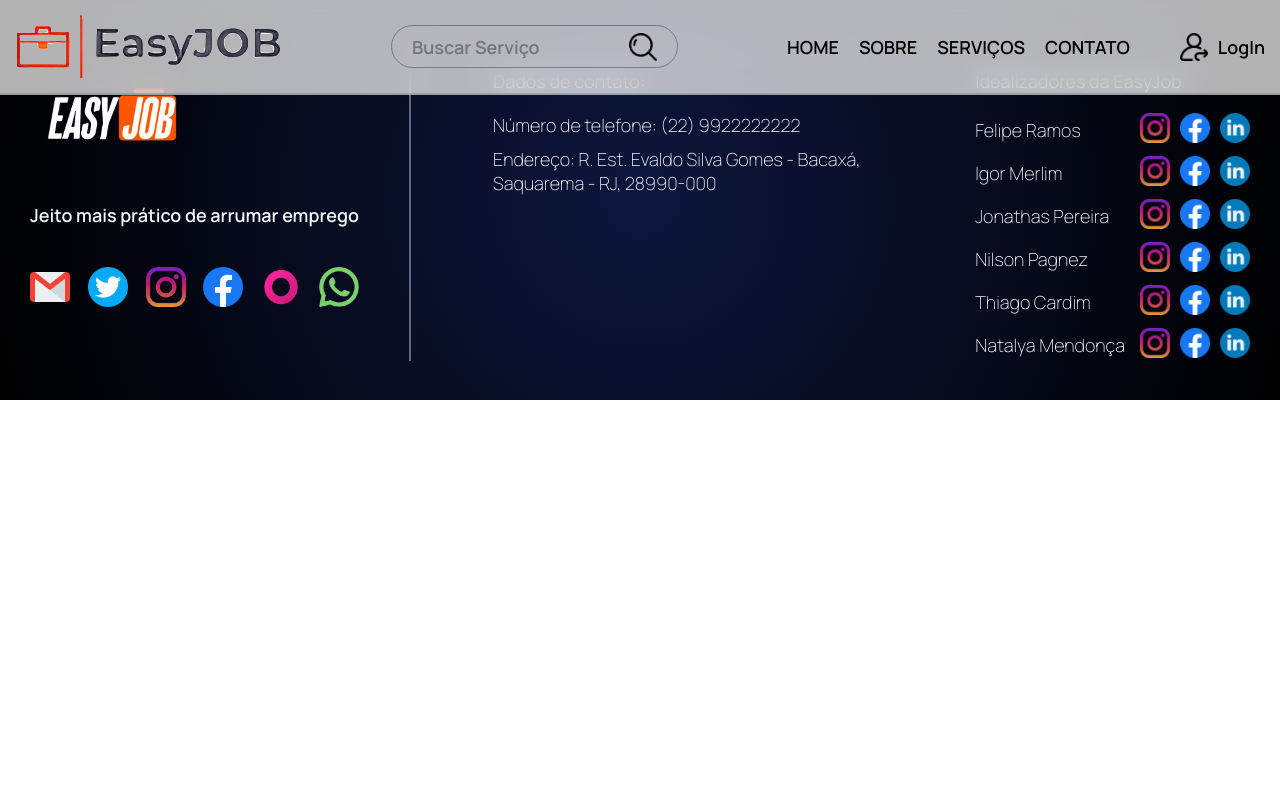
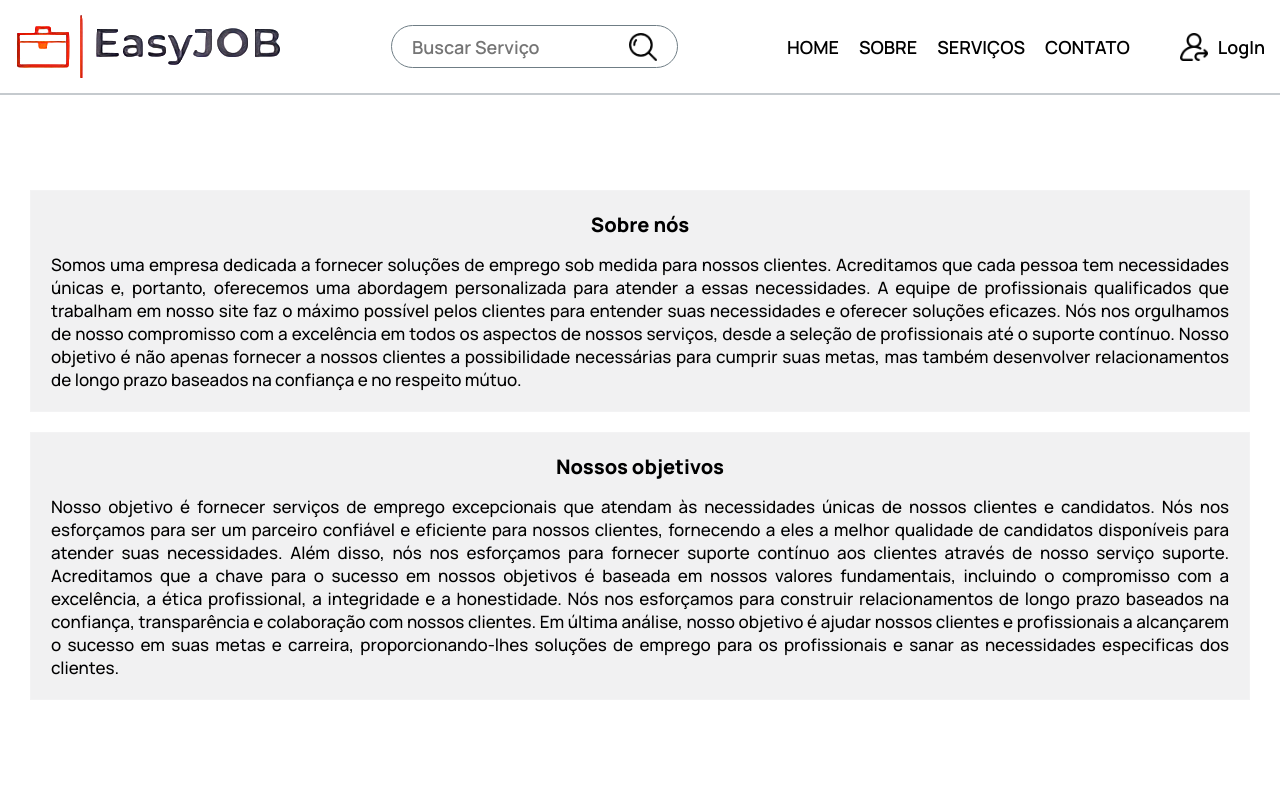
Before and after one commit to NilsonPagnez/easyjob_login, a React (Create React App) app in the folder client/: page /Sobre in a window 1280 px wide. Shown: the top 800 px of the page. Built offline with nearby package versions, Linux system fonts and the light colour scheme.

Commit message:
Página de Sobre criada

```diff
--- a/client/src/App.js
+++ b/client/src/App.js
@@ -1,8 +1,10 @@
 import './App.css';
-import Header from './Containers/Header/Header';
-import Home from './Pages/Home/Home';
+import Header from './Containers/Header/Header.jsx';
+import Home from './Pages/Home/Home.jsx';
 import { BrowserRouter, Route, Routes } from "react-router-dom";
-import Footer from './Containers/Footer/Footer';
+import Footer from './Containers/Footer/Footer.jsx';
+import LoginForms from './Pages/Login/LoginForms.jsx';
+import Sobre from './Pages/Sobre/Sobre.jsx';
 
 function App() {
   return (
@@ -10,6 +12,8 @@ function App() {
       <Header />
       <Routes>
         <Route path='/' element={<Home/>}/>
+        <Route path='/Login' element={<LoginForms/>}/>
+        <Route path='/Sobre' element={<Sobre/>}/>
 
       </Routes>
       <Footer/>
--- a/client/src/Containers/Header/Header.css
+++ b/client/src/Containers/Header/Header.css
@@ -4,6 +4,7 @@ header {
     z-index: 400;
     height: auto;
     background: none;
+    top: 0px;
     width: 100%;
     background-color: rgba(255, 255, 255, 0.7);
     -webkit-backdrop-filter: blur(1.5rem);
--- a/client/src/Pages/LoginForms.css
+++ b/client/src/Pages/Login/LoginForms.css
@@ -1,15 +1,15 @@
-.container{
-    width: 200px;
+.container-login{
+    width: 300px;
     height: max-content;
-    margin:  auto;
+    margin:  200px auto;
     background-color: #ebebeb;
     padding: 20px 15px;
-    font-family: system-ui, -apple-system, BlinkMacSystemFont, 'Segoe UI', Roboto, Oxygen, Ubuntu, Cantarell, 'Open Sans', 'Helvetica Neue', sans-serif;
+    font-family: "Manrope", sans-serif;
     box-shadow: 10px 11px rgba(0, 0, 0, 0.5);
     border-radius: 3px;
 }
 
-h1{
+.container-login h1{
     margin: 0;
     text-align: left;
     margin-bottom: 10px;
@@ -23,6 +23,8 @@ h1{
     display: inline-block;
     margin-top: 20px;
     padding: 5px;
+    width: 100%;
+    background-color: white;
 }
 
 .form-error{
@@ -36,4 +38,6 @@ h1{
     margin-top: 20px;
     margin-bottom: 20px;
     padding: 5px 10px;
+    background-color: white;
+
 }
--- a/client/src/Pages/LoginForms.jsx
+++ b/client/src/Pages/Login/LoginForms.jsx
@@ -37,7 +37,7 @@ function LoginForms() {
     })
 
     return (
-        <div className='container'>
+        <div className='container-login'>
             <h1>Login</h1>
 
             <Formik
--- a/client/src/Pages/Sobre/Sobre.css
+++ b/client/src/Pages/Sobre/Sobre.css
@@ -0,0 +1,32 @@
+.mid {
+    padding-top: 170px !important;
+    padding-bottom: 100px !important;
+    margin: 0 auto;
+
+}
+
+.sobre {
+    min-height: 50vh;
+}
+
+.sobre ul li {
+    backdrop-filter: blur(1px) saturate(0%);
+    -webkit-backdrop-filter: blur(1px) saturate(0%);
+    background-color: rgba(17, 25, 40, 0.06);
+    border: 1px solid rgba(255, 255, 255, 0.125);
+    margin-top: 20px;
+    padding: 20px;
+    display: flex;
+    flex-direction: column;
+    align-items: center;
+}
+
+.sobre ul li span {
+    font-size: 20px;
+    font-weight: 700;
+}
+
+.sobre ul li p {
+    margin-top: 15px;
+    text-align: justify;
+}
--- a/client/src/Pages/Sobre/Sobre.jsx
+++ b/client/src/Pages/Sobre/Sobre.jsx
@@ -0,0 +1,33 @@
+import React from 'react'
+import './Sobre.css'
+
+function Sobre() {
+  return (
+    <section className="mid">
+
+    <div className="sobre container">
+
+        <ul>
+            <li >
+                <span id="sobre">Sobre nós</span>
+                <p>Somos uma empresa dedicada a fornecer soluções de emprego sob medida para nossos clientes. Acreditamos que cada pessoa tem necessidades únicas e, portanto, oferecemos uma abordagem personalizada para atender a essas necessidades. A equipe de profissionais qualificados que trabalham em nosso site faz o máximo possível pelos clientes para entender suas necessidades e oferecer soluções eficazes.
+                    Nós nos orgulhamos de nosso compromisso com a excelência em todos os aspectos de nossos serviços, desde a seleção de profissionais até o suporte contínuo. Nosso objetivo é não apenas fornecer a nossos clientes a possibilidade necessárias para cumprir suas metas, mas também desenvolver relacionamentos de longo prazo baseados na confiança e no respeito mútuo.</p>
+            </li>
+
+            <li>
+                <span>Nossos objetivos</span>
+                <p>Nosso objetivo é fornecer serviços de emprego excepcionais que atendam às necessidades únicas de nossos clientes e candidatos. Nós nos esforçamos para ser um parceiro confiável e eficiente para nossos clientes, fornecendo a eles a melhor qualidade de candidatos disponíveis para atender suas necessidades. Além disso, nós nos esforçamos para fornecer suporte contínuo aos clientes através de nosso serviço suporte.
+                    Acreditamos que a chave para o sucesso em nossos objetivos é baseada em nossos valores fundamentais, incluindo o compromisso com a excelência, a ética profissional, a integridade e a honestidade. Nós nos esforçamos para construir relacionamentos de longo prazo baseados na confiança, transparência e colaboração com nossos clientes.
+                    Em última análise, nosso objetivo é ajudar nossos clientes e profissionais a alcançarem o sucesso em suas metas e carreira, proporcionando-lhes soluções de emprego para os profissionais e sanar as necessidades especificas dos clientes.</p>
+            </li>
+
+        </ul>
+
+    </div>
+
+</section>
+
+  )
+}
+
+export default Sobre
```
Also changed, not shown: 1 other file (tests, documents, lock files or other folders).
